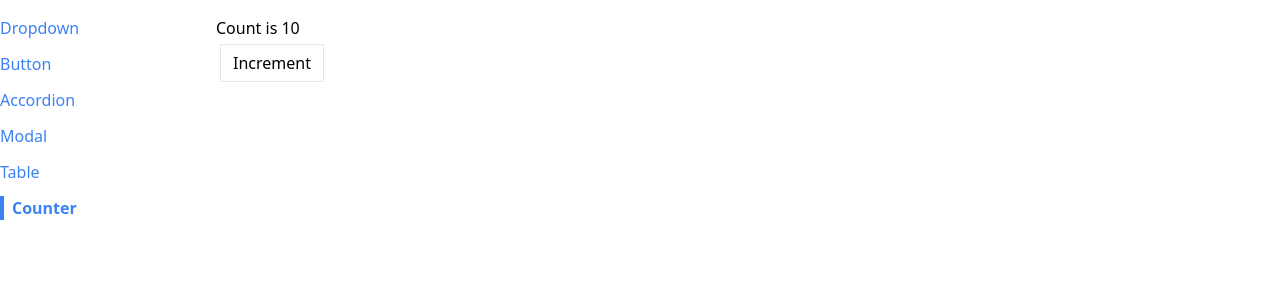
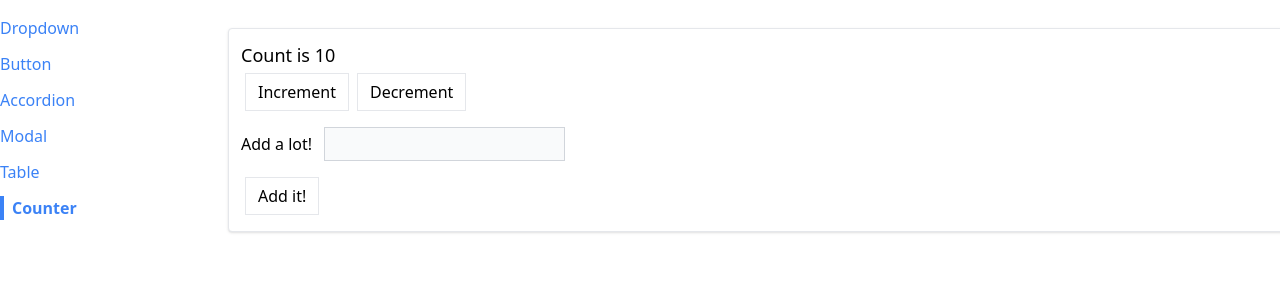
Before and after one commit to anzuj/udemy-react, a React (Create React App) app: page /counter in a window 1280 px wide. Shown: the top 300 px of the page. Built offline with nearby package versions, Linux system fonts and the light colour scheme.

Commit message:
reducers

```diff
--- a/package.json
+++ b/package.json
@@ -7,6 +7,7 @@
     "@testing-library/react": "^13.4.0",
     "@testing-library/user-event": "^13.5.0",
     "classnames": "^2.3.2",
+    "immer": "^9.0.21",
     "react": "^18.2.0",
     "react-dom": "^18.2.0",
     "react-icons": "^4.8.0",
--- a/src/pages/CounterPage.js
+++ b/src/pages/CounterPage.js
@@ -1,13 +1,84 @@
-import useCounter from "../hooks/use-counter";
+import { useReducer } from "react";
 import Button from "../components/Button";
+import Panel from "../components/Panel";
+
+import produce from "immer";
+
+const INCREMENT_COUNT = "increment";
+const DECREMENT_COUNT = "decrement";
+const SET_VALUE_TO_ADD = "set-value-to-add";
+const ADD_TO_COUNT = "add-to-count";
+
+const reducer = (state, action) => {
+  switch (action.type) {
+     // state update with immer
+    case INCREMENT_COUNT:
+      state.count = state.count - 1;
+      return;
+    //  standard state update without immer
+    case DECREMENT_COUNT:
+      return {
+        ...state,
+        count: state.count - 1,
+      };
+    case SET_VALUE_TO_ADD:
+      return {
+        ...state,
+        valueToAdd: action.payload,
+      };
+    case ADD_TO_COUNT:
+      return {
+        ...state,
+        count: state.count + state.valueToAdd,
+        valueToAdd: 0,
+      };
+    default:
+      // throw new Error ('unexpected action type: ' + action.type)
+      return state;
+  }
+};
 
 function CounterPage({ initialCount }) {
-  const { count, increment } = useCounter(initialCount);
+  const [state, dispatch] = useReducer(produce(reducer), {
+    count: initialCount,
+    valueToAdd: 0,
+  });
+  console.log(state);
+
+  const increment = () => {
+    dispatch({ type: INCREMENT_COUNT });
+  };
+  const decrement = () => {
+    dispatch({ type: DECREMENT_COUNT });
+  };
+  const handleChange = (event) => {
+    const value = parseInt(event.target.value) || 0;
+    dispatch({ type: SET_VALUE_TO_ADD, payload: value });
+  };
+  const handleSubmit = (event) => {
+    event.preventDefault();
+    dispatch({ type: ADD_TO_COUNT });
+  };
+
   return (
-    <div>
-      <h1>Count is {count}</h1>
-      <Button onClick={increment}>Increment</Button>
-    </div>
+    <Panel className="m-3">
+      <h1 className="text-lg">Count is {state.count}</h1>
+      <div className="flex flex-row">
+        <Button onClick={increment}>Increment</Button>
+        <Button onClick={decrement}>Decrement</Button>
+      </div>
+
+      <form onSubmit={handleSubmit}>
+        <label>Add a lot!</label>
+        <input
+          value={state.valueToAdd || ""}
+          onChange={handleChange}
+          type="number"
+          className="p-1 m-3 bg-gray-50 border border-gray-300"
+        />
+        <Button>Add it!</Button>
+      </form>
+    </Panel>
   );
 }
 
```
Also changed, not shown: 2 other files (tests, documents, lock files or other folders).
